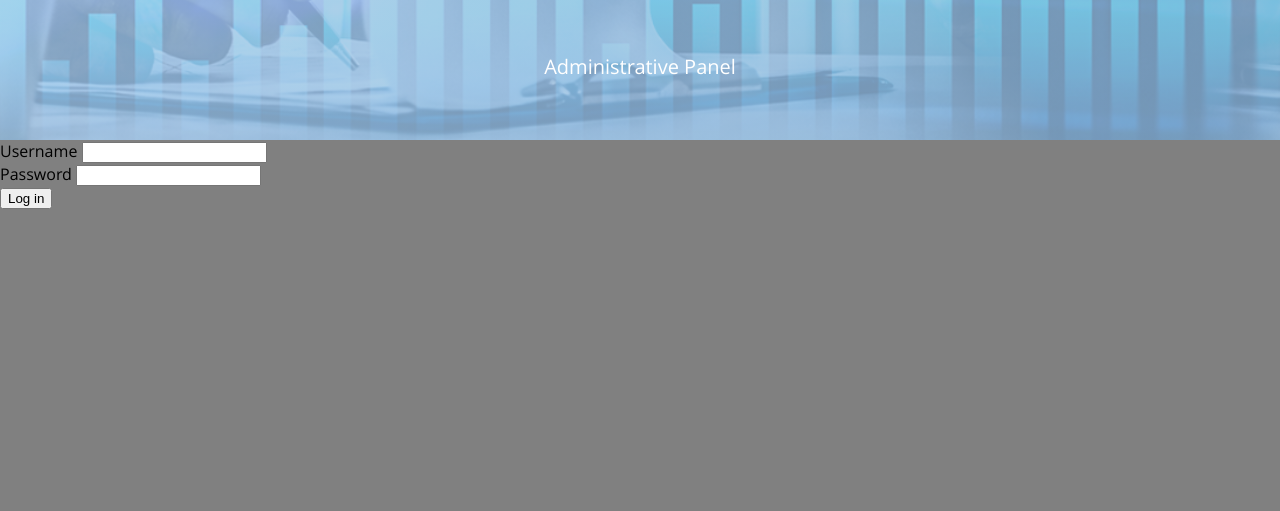
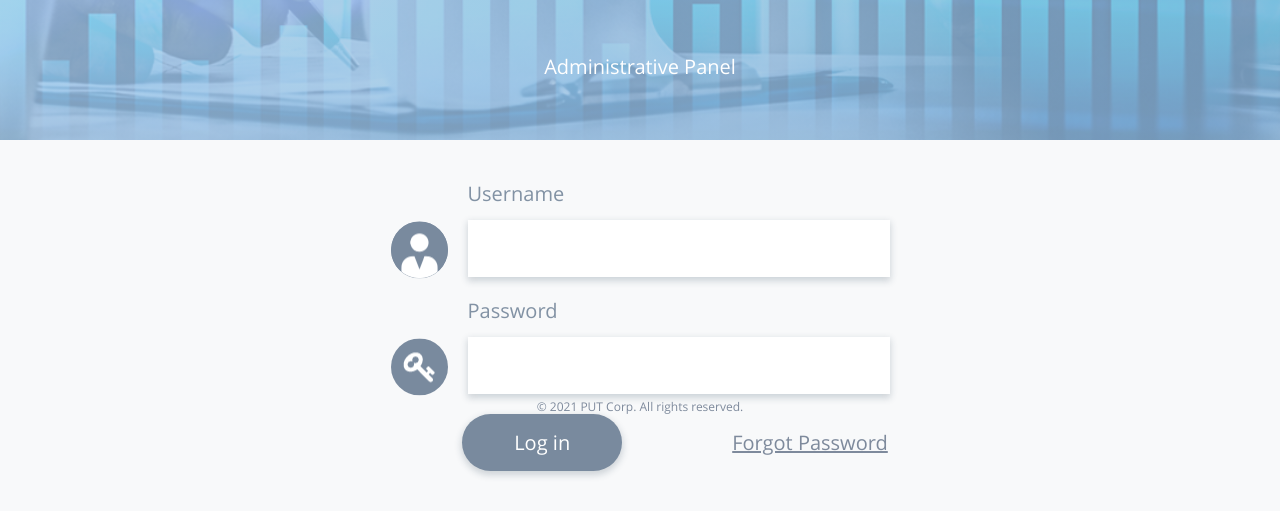
Before and after one commit to taras-hevko/Admin-panel, a website built with Parcel: page src/index.html in a window 1280 px wide. Shown: the part 360-871 px from the top of the page. Before the commit the page ends 800 px from the top, so only its background shows below. Built offline with nearby package versions, Linux system fonts and the light colour scheme.

Commit message:
implement main and footer

```diff
--- a/package.json
+++ b/package.json
@@ -19,7 +19,6 @@
   "license": "GPL-3.0",
   "devDependencies": {
     "@linthtml/linthtml": "^0.3.2",
-    "@mate-academy/bemlint": "^0.1.1",
     "@mate-academy/eslint-config": "*",
     "@mate-academy/linthtml-config": "0.0.1",
     "@mate-academy/scripts": "^0.9.2",
--- a/src/index.html
+++ b/src/index.html
@@ -22,29 +22,51 @@
       </p>
     </header>
     <section class="form">
-      <form>
-        <div class="">
-          <label for="username">Username</label>
+      <form class="form-login">
+        <div class="form__wrap">
+          <img
+            src="./images/username.png"
+            alt="username icon"
+            class="form__username-icon"
+          >
+          <div class="form__wrap-field">
+            <label for="username" class="form__label-text">
+              Username
+            </label>
             <input
               type="text"
-            class="form-control"
+              class="form__input"
               id="username"
             >
           </div>
-        <div class="">
-          <label for="password">Password</label>
+        </div>
+        <div class="form__wrap">
+          <div class="form__password-icon"></div>
+          <div class="form__wrap-field">
+            <label for="password" class="form__label-text">
+              Password
+            </label>
             <input
               type="password"
-            class="form-control"
+              class="form__input"
               id="password"
             >
           </div>
-        <div class="">
-          <button type="submit" class="">
+        </div>
+        <div class="form__wrap-buttons">
+          <button type="submit" class="form__button">
             Log in
           </button>
+          <a href="/" class="form__link">
+            Forgot Password
+          </a>
         </div>
       </form>
     </section>
+    <footer class="footer">
+      <p class="footer__text">
+        © 2021 PUT Corp. All rights reserved.
+      </p>
+    </footer>
   </body>
 </html>
--- a/src/styles/blocks/body-style.less
+++ b/src/styles/blocks/body-style.less
@@ -3,7 +3,7 @@ html {
 }
 
 body {
-  background-color: grey;
+  background-color: #f8f9fa !important;
   margin: 0 auto;
 }
 
--- /dev/null
+++ b/src/styles/blocks/footer.less
@@ -0,0 +1,16 @@
+.footer {
+  display: flex;
+  justify-content: center;
+  padding: 25px;
+  position: absolute;
+  left: 0;
+  bottom: 0;
+  width: 100%;
+  height: 80px;
+  &__text {
+    font-family: "Open sans", sans-serif;
+    font-size: 12px;
+    line-height: 20px;
+    color: #7e8a9c;
+  }
+}
--- a/src/styles/blocks/header.less
+++ b/src/styles/blocks/header.less
@@ -19,7 +19,7 @@
     font-family: "Geometria", sans-serif;
     font-size: 69px;
     text-transform: uppercase;
-
+    text-align: center;
     color: #fff;
   }
   &__subtitle {
--- a/src/styles/blocks/login-form.less
+++ b/src/styles/blocks/login-form.less
@@ -0,0 +1,95 @@
+.form {
+  padding: 40px;
+  &__login {
+    display: flex;
+    flex-direction: column;
+    align-items: center;
+    justify-content: center;
+  }
+  &__wrap {
+    display: flex;
+    justify-content: center;
+    align-items: center;
+  }
+  &__wrap-field {
+    display: flex;
+    flex-direction: column;
+  }
+  &__password-icon,
+  &__username-icon {
+    width: 57px;
+    height: 57px;
+    margin-right: 20px;
+
+    background-color: #798a9e;
+    background-image: url("../images/password.png");
+    background-position: center;
+    background-repeat: no-repeat;
+
+    border-radius: 50px;
+    cursor: pointer;
+    transform: translateY(20%);
+  }
+  &__input {
+    font-family: "Open sans", sans-serif;
+    font-size: 20px;
+    font-weight: 500;
+
+    height: 57px;
+    width: 422px;
+    padding: 18px;
+    margin-bottom: 20px;
+
+    color: #2c3d59;
+    border: none;
+    outline: none;
+    box-shadow: 0.1px 3px 7px 1px rgba(34, 60, 80, 0.2);
+  }
+  &__label-text {
+    font-family: "Open sans", sans-serif;
+    font-size: 20px;
+    color: #8292a4;
+    margin-bottom: 13px;
+  }
+  &__wrap-buttons {
+    display: flex;
+    justify-content: center;
+    align-items: center;
+  }
+  &__button {
+    font-family: "Open sans", sans-serif;
+    font-size: 20px;
+
+    width: 160px;
+    height: 57px;
+    border-radius: 50px;
+    border: none;
+
+    color: #fff;
+    background-color: #798a9e;
+    box-shadow: 0.1px 3px 7px 1px rgba(34, 60, 80, 0.2);
+    cursor: pointer;
+
+    margin-right: 40px;
+    transition: opacity 0.2s linear;
+    &:hover,
+    &:active {
+      opacity: 0.9;
+      outline: none;
+    }
+  }
+  &__link {
+    font-family: "Open sans", sans-serif;
+    font-size: 20px;
+    line-height: 20px;
+    color: #7e8a9c;
+
+    text-decoration: underline;
+    transform: translateX(45%);
+    transition: opacity 0.2s linear;
+    &:hover {
+      color: #7e8a9c;
+      opacity: 0.8;
+    }
+  }
+}
--- a/src/styles/main.less
+++ b/src/styles/main.less
@@ -11,3 +11,4 @@
 @import url("./blocks/body-style.less");
 @import url("./blocks/header.less");
 @import url("./blocks/login-form.less");
+@import url("./blocks/footer.less");
```
Also changed, not shown: .bemlintrc.json (deleted), src/images/password.png (added), src/images/username.png (added). Lines whose indentation alone changed are shown as unchanged.
